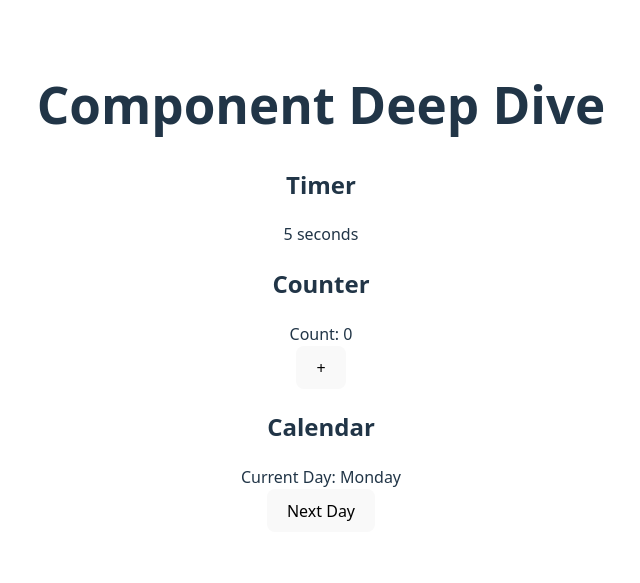
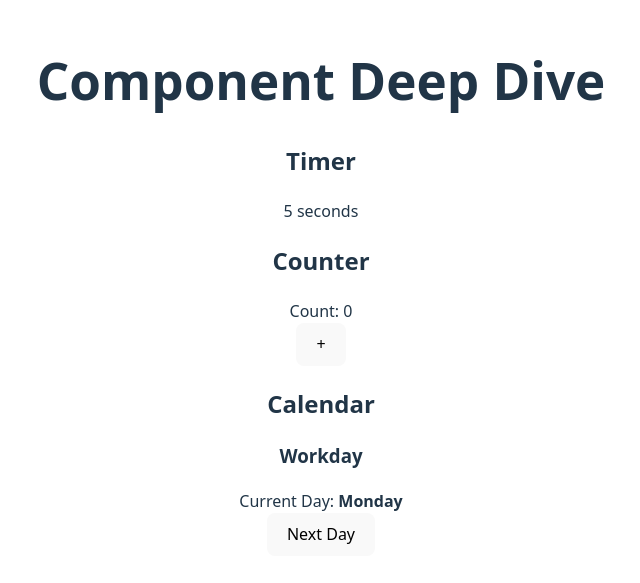
Before and after one commit to MarinovM03/SoftUni-ReactJS-Full-Course-25, a React (Vite) app in the folder 03-Components - Deep Dive/component-state-demo/: page / in a window 1280 px wide. Shown: the part 113-696 px from the top of the page, without its empty margins (319-959 px from the left). Built offline with nearby package versions, Linux system fonts and the light colour scheme.

Commit message:
Enhance Calendar UI with workday/weekend indicator

```diff
--- a/03-Components - Deep Dive/component-state-demo/src/components/Calendar.jsx
+++ b/03-Components - Deep Dive/component-state-demo/src/components/Calendar.jsx
@@ -26,18 +26,26 @@ export default function Calendar() {
             <section>
                 <h2>Calendar</h2>
 
-                <strong>Invalid Day</strong>
+                <p><strong>Invalid Day</strong></p>
 
                 <button onClick={resetDayClickHandler}>Reset Days</button>
             </section>
         );
     }
 
+    const isWorkedDay = day < 5;
+
     return (
         <section>
             <h2>Calendar</h2>
 
-            <div>Current Day: {days[day]}</div>
+            <h3>
+                {isWorkedDay
+                    ? <span>Workday</span>
+                    : <span>Weekend</span>
+                }
+            </h3>
+            <div>Current Day: <strong>{days[day]}</strong></div>
 
             <button onClick={nextDayClickHandler}>Next Day</button>
         </section>
```
